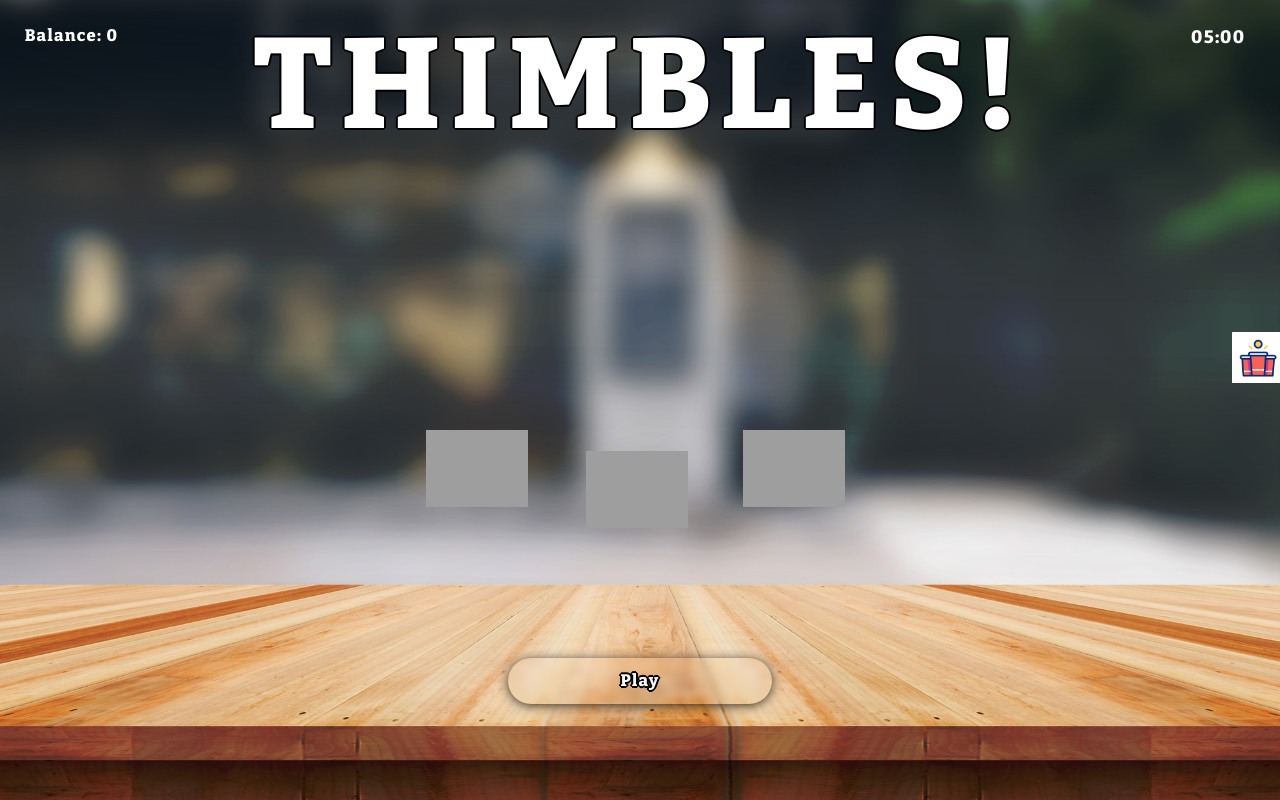
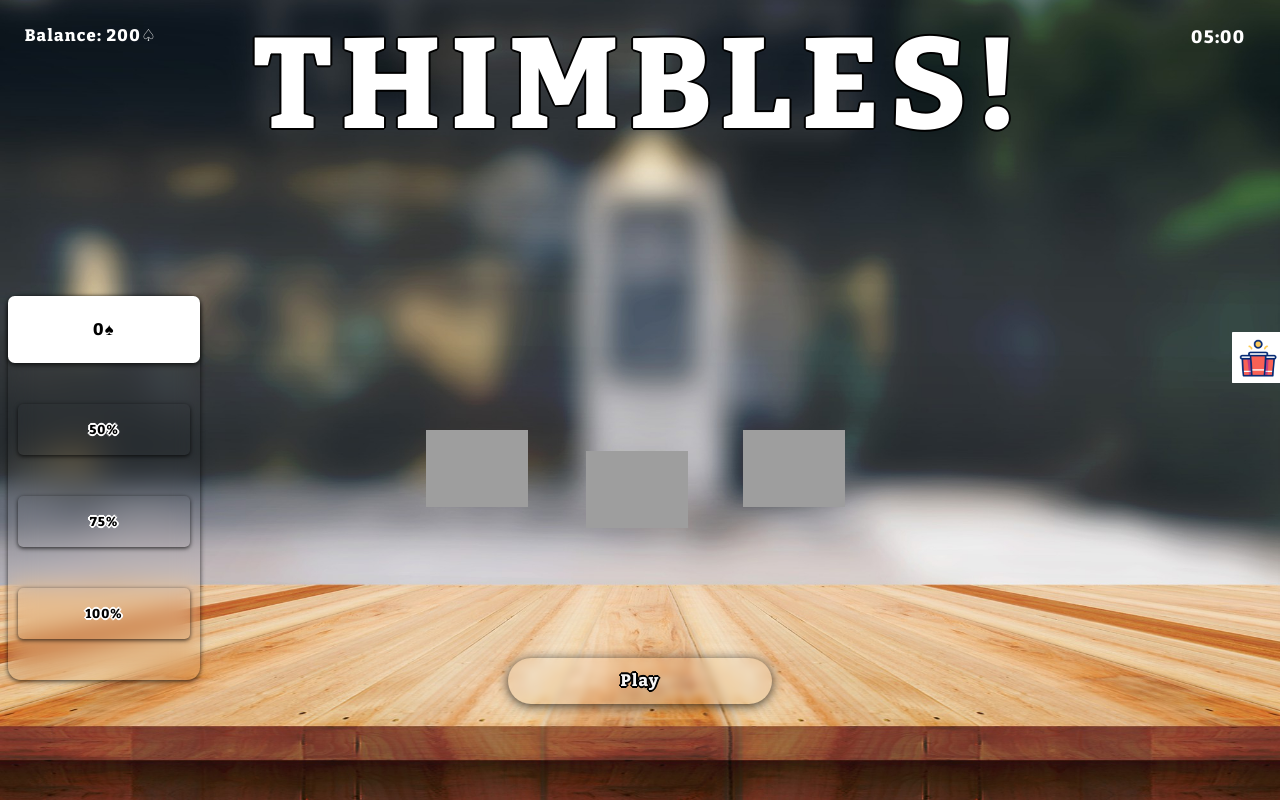
Before and after one commit to MA-Abahmane/Thimbles, a plain HTML site: page index.html in a window 1280 px wide. Shown: the top 800 px of the page. Drawn offline with Linux system fonts and the light colour scheme; grey boxes are pictures that could not be loaded.

Commit message:
Update game UI and functionality

```diff
--- a/index.html
+++ b/index.html
@@ -17,7 +17,7 @@
 
 		<h3> THIMBLES! </h3>
         <div id="countdown">05:00</div>
-        <div class="score">Balance: <span class="scoreNm">0</span></div>
+        <div class="score">Balance: <span class="scoreNm">200</span>&#9828;</div>
         <div class="shop">
             <div class="shopBtn"><img src="Img/beer-pong.gif" alt="shopImg"></div>
             <h2>Cups</h2>
@@ -36,6 +36,7 @@
             <div class="c12" onclick="setCup(12)"></div>
             <div class="c13" onclick="setCup(13)"></div>
             <div class="c14" onclick="setCup(14)"></div>
+            <div class="c15" onclick="setCup(15)"></div>
 
             <h2>Balls</h2>
             <div class="b0" onclick="setBall(0)"></div>
@@ -45,6 +46,13 @@
             <div class="b4" onclick="setBall(4)"></div>
             <div class="b5" onclick="setBall(5)"></div>
             <div class="s"></div>
+        </div>
+
+        <div class="table">
+            <div class="sum"><span class="sumNm">0</span>&#9824;</div>
+            <div class="p1" onclick="setOnTable(0.5)">50%</div>
+            <div class="p1" onclick="setOnTable(0.75)">75%</div>
+            <div class="p1" onclick="setOnTable(1)">100%</div>
         </div>
 
 		<div class="game_container" id="game-container">
--- a/script.js
+++ b/script.js
@@ -6,11 +6,21 @@ window.addEventListener("load", () => {
     }, 2000)
 });
 
+let onTable = 0
+
 //this function triggers when you click play
 function StartGame() {
-    Showball();
-    // setTimeout(Showball,);
-    setTimeout(shuffling, 7000);
+    let points = document.querySelector(".scoreNm");
+    if (parseInt(points.innerHTML) <= 0) {
+        alert("Game Over");
+        clearInterval(idItr);
+    } else if (onTable == 0) {
+        alert("Please place a bet");
+    } else {
+        Showball();
+        // setTimeout(Showball,);
+        setTimeout(shuffling, 7000);
+    }
 }
 
 //this function lifts the thimbles
@@ -25,7 +35,7 @@ function thimbledown(x) {
 
 //this function selects one thimble at random and positions the ball under it and lifts it at the beginning
 let timeLeft = 5 * 60; // 5 minutes in seconds
-
+let idItr
 const countdownEl = document.getElementById('countdown');
 function Showball() {
     document.getElementById("Playbutton").style.pointerEvents = "none";
@@ -50,9 +60,10 @@ function Showball() {
 
     // Start Timer
     if (countdownEl.innerHTML == '05:00') {
-        setInterval(() => {
+        idItr = setInterval(() => {
             if(timeLeft <= 0) {
                 clearInterval(timeLeft = 0);
+                alert("Time's up! You Won " + points.innerHTML + " spades!!");
             }
 
             let minutes = Math.floor(timeLeft / 60);
@@ -167,13 +178,23 @@ function selectthimble(x) {
             }, 4000); //bring the winning thimble down after 5secs
 
             // subtract points
-            points.innerHTML = parseInt(points.innerHTML) - 1000;
+            points.innerHTML = parseInt(points.innerHTML) - onTable;
+            onTable = 0;
+            let sum = document.querySelector(".sumNm");
+            sum.innerHTML = 0
 
             document.getElementById("Playbutton").style.pointerEvents = "all"; //make the play button clickable again
         } else if ((winningthimble = selectedthimble)) {
 
-             // add points
-             points.innerHTML = parseInt(points.innerHTML) + 1000;
+            // add points
+            points.innerHTML = parseInt(points.innerHTML) + onTable;
+            if (points.innerHTML <= 0) {
+                alert("Game Over");
+                clearInterval(idItr);
+            }
+            onTable = 0;
+            let sum = document.querySelector(".sumNm");
+            sum.innerHTML = 0
 
             setTimeout(function () {
                 selectedthimble.classList.remove("thimbleup");
@@ -200,3 +221,16 @@ function setBall(id) {
     element.style.background = `url("Img/b${id}.png") no-repeat center`;
     element.style.backgroundSize = '2em 2em';
 }
+
+function setOnTable(prst) {
+    let points = document.querySelector(".scoreNm");
+
+    if (parseInt(points.innerHTML) > 0) {
+        let sum = document.querySelector(".sumNm");
+        onTable = Math.round(points.innerHTML * prst);
+        sum.innerHTML = onTable;
+    } else {
+        alert("Game Over");
+        clearInterval(idItr);
+    }
+}
--- a/styles.css
+++ b/styles.css
@@ -243,7 +243,7 @@ top: 13.5em;
     font-size: 1.3em;
     top: 1em;
     left: 1em;
-    width: 7em;
+    width: 10em;
     height: 2em;
     color: white;
 }
@@ -290,9 +290,6 @@ top: 13.5em;
     transition: all 0.7s ease-in-out;
 } .shop:hover {
     right: -3em;
-    .shopBtn {
-        display: opacity 0;
-    }
 }
 
 /* Shop Items */
@@ -370,6 +367,9 @@ top: 13.5em;
 .c14 {
     background: url(Img/c14.png) no-repeat center;
 }
+.c15 {
+    background: url(Img/c15.png) no-repeat center;
+}
 
 .shop > div[class^="b"] {
     width: 4em;
@@ -404,8 +404,58 @@ top: 13.5em;
 .b5 {
     background: url(Img/b5.png) no-repeat center;
 }
-
 .s {
     width: 100%;
     height: 2em;
 }
+
+
+.table {
+    position: absolute;
+    top: 60%;
+    left: 0;
+    width: 15em;
+    height: 30em;
+    display: flex;
+    flex-wrap: wrap;
+    align-self: center;
+    justify-content:space-evenly;
+    background: transparent;
+    backdrop-filter: blur(1em);
+    box-shadow: 0em 0.1em 0.425em #000000bd;
+    border-radius: 1em;
+    z-index: 10;
+    transition: all 0.5s ease-in-out;
+}
+
+.table .sum {
+    width: 90%;
+    height: 4em;
+    display: flex;
+    align-items: center;
+    justify-content: center;
+    background: white;
+    box-shadow: 0em 0.1em 0.325em #000000bd;
+    border-radius: 0.4em;
+    padding: 0 2em;
+    font-size: 1.3em;
+
+}
+
+.table div[class^='p'] {
+    width: 90%;
+    height: 4em;
+    display: flex;
+    align-items: center;
+    justify-content: center;
+    background: transparent;
+    backdrop-filter: blur(1em);
+    box-shadow: 0em 0.1em 0.325em #000000bd;
+    border-radius: 0.4em;
+    cursor: pointer;
+    text-shadow: 2px 0 0 #fff, -2px 0 0 #fff, 0 2px 0 #fff, 0 -2px 0 #fff, 1px 1px #fff, -1px -1px 0 #fff, 1px -1px 0 #fff, -1px 1px 0 #fff;
+    transition: all 0.5s ease-in-out;
+} .table div[class^='p']:hover {
+    box-shadow: 0em 0.1em 0.425em #000000bd;
+    transform: scale(1.07);
+}
```
Also changed, not shown: Img/c15.png (added).
